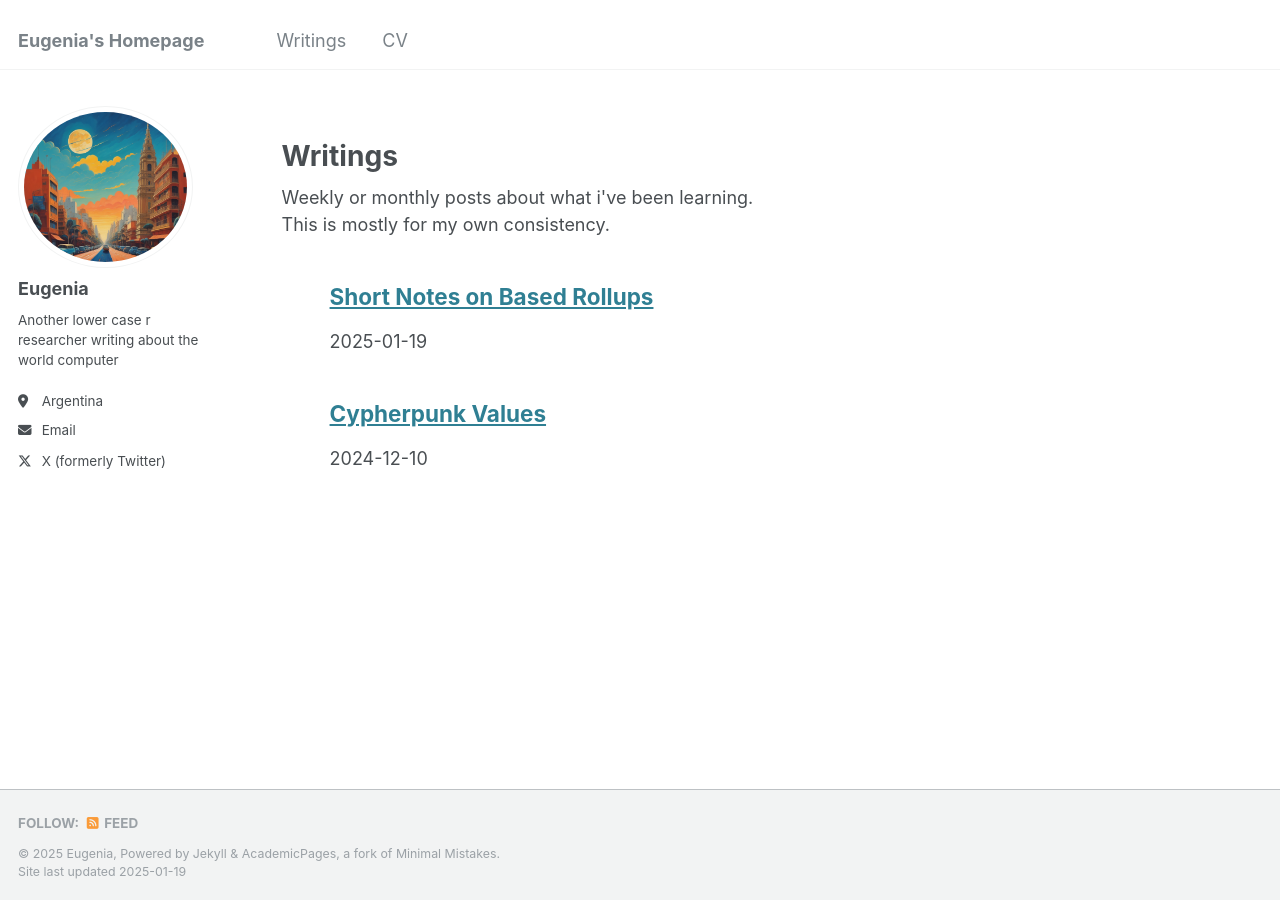
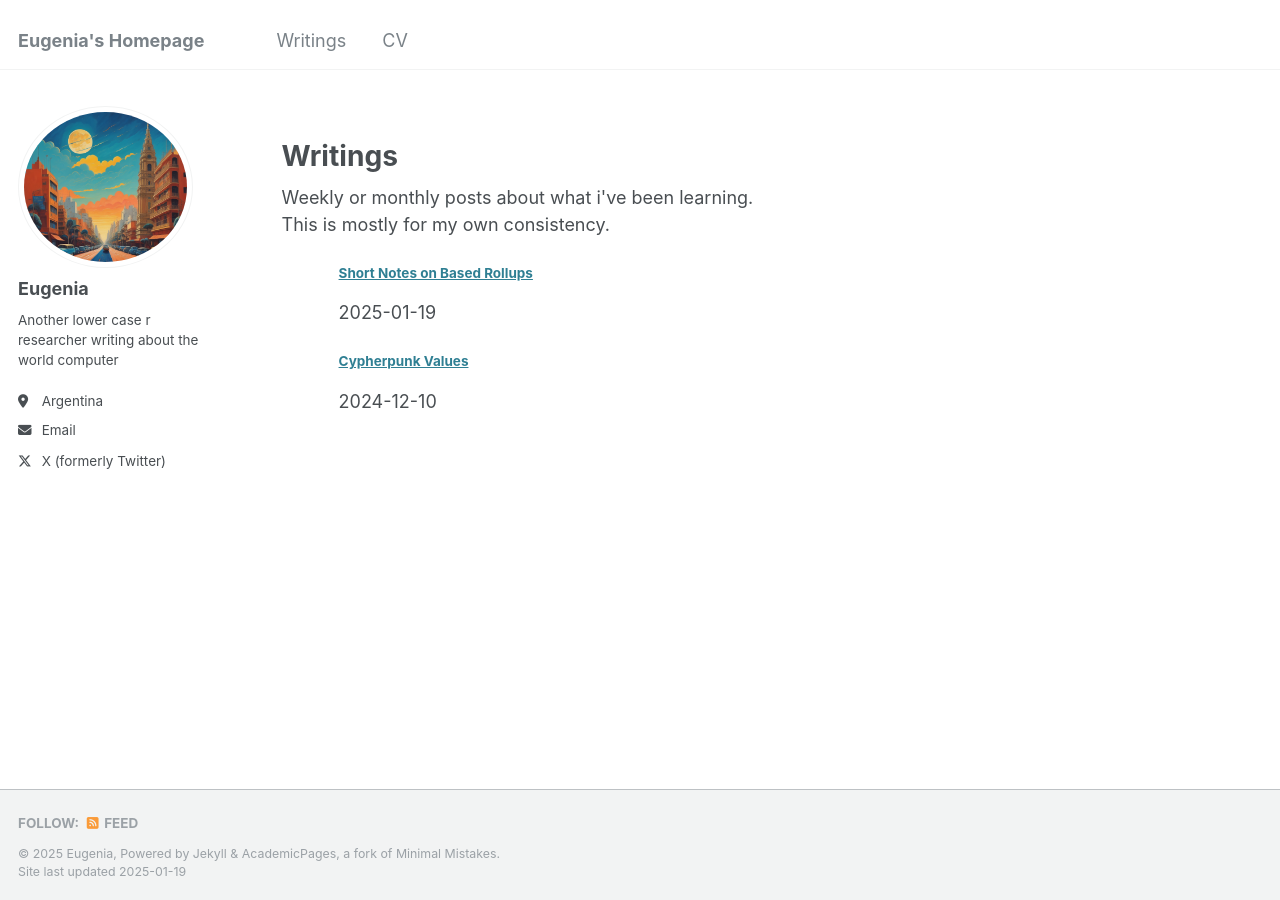
Before and after one commit to eugeniatel/eugeniatel.github.io, a Jekyll site: the page built from _pages/publications.html, in a window 1280 px wide. Built offline with Jekyll 4.4.1, drawn with Linux system fonts in a browser that asks for light colours.

Commit message:
Update _archive.scss

```diff
--- a/_sass/_archive.scss
+++ b/_sass/_archive.scss
@@ -43,6 +43,8 @@
 .archive__item-title {
   margin-bottom: 0.25em;
   font-family: $sans-serif-narrow;
+    font-size: $type-size-6;
+
 
   a + a {
     opacity: 0.5;
@@ -77,7 +79,7 @@
 }
 
 .archive__item {
-  margin: 1.5em 1em; /* Added margin to each archive item */
+  margin: 1.5em; /* Added margin to each archive item */
 }
 
 .archive__item:hover {
```
